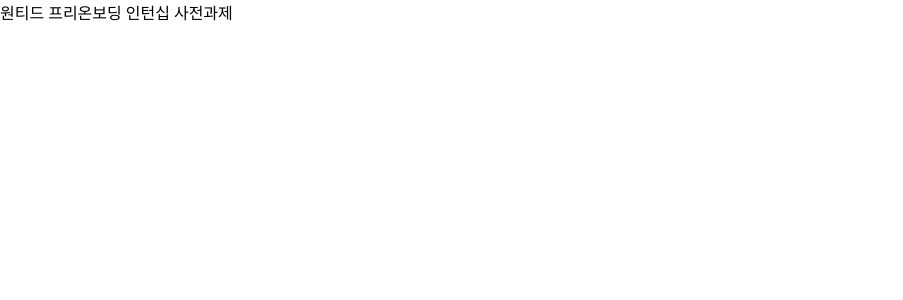
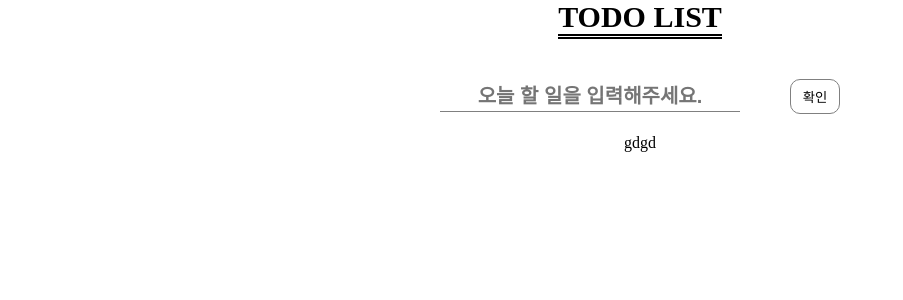
Before and after one commit to TaekJinJang/wanted-pre-onboarding-frontend, a React (Create React App) app: page /todo in a window 1280 px wide. Shown: the top 300 px of the page, without its empty margins (0-903 px from the left). Built offline with nearby package versions, Linux system fonts and the light colour scheme; sample sign-in values are in the browser's storage.

Commit message:
style :: TODO 스타일 적용

```diff
--- /dev/null
+++ b/src/UI/TodoStyle.tsx
@@ -0,0 +1,64 @@
+import styled from 'styled-components';
+
+//Header 및 Input
+export const TodoStyle = {
+  TodoContainer: styled.div`
+    display: flex;
+    flex-direction: column;
+    height: 100vh;
+    justify-content: center;
+    align-items: center;
+  `,
+  TodoLogoSpan: styled.span`
+    margin-bottom: 30px;
+    font-size: 30px;
+    font-weight: 800;
+    border-bottom: 5px double black;
+  `,
+  TodoInputContainer: styled.div`
+    display: flex;
+    justify-content: space-evenly;
+    align-items: center;
+    margin-bottom: 10px;
+    width: 500px;
+
+    input {
+      width: 300px;
+      font-size: 20px;
+      font-weight: 600;
+      text-align: center;
+      line-height: 1.5;
+      border-bottom: 1px solid gray;
+    }
+    button {
+      margin: 10px 0px;
+      width: 50px;
+      height: 35px;
+      border: 1px solid gray;
+      border-radius: 10px;
+      &:disabled {
+        background-color: #b8b8b8;
+        cursor: not-allowed;
+        transition: 0.1s ease-in-out;
+      }
+
+      transition: 0.1s ease-in-out;
+    }
+  `,
+};
+
+//TODO LIST
+export const todoListStyle = {
+  TodoListContainer: styled.div`
+    height: 90%;
+    overflow: auto;
+    ::-webkit-scrollbar {
+      width: 7px; /* 스크롤바의 너비 */
+    }
+    ::-webkit-scrollbar-thumb {
+      height: 20%; /* 스크롤바의 길이 */
+      background: #e6e6e6; /* 스크롤바의 색상 */
+      border-radius: 10px;
+    }
+  `,
+};
--- /dev/null
+++ b/src/components/TodoList.tsx
@@ -0,0 +1,12 @@
+import react from 'react';
+import { todoListStyle as S } from '../UI/TodoStyle';
+
+export function TodoList() {
+  return (
+    <>
+      <S.TodoListContainer>
+        <div>gdgd</div>
+      </S.TodoListContainer>
+    </>
+  );
+}
--- a/src/pages/Todo.tsx
+++ b/src/pages/Todo.tsx
@@ -1,5 +1,7 @@
 import React, { useEffect } from 'react';
 import { useNavigate } from 'react-router-dom';
+import { TodoStyle as S } from '../UI/TodoStyle';
+import { TodoList } from '../components/TodoList';
 
 function Todo() {
   const navigate = useNavigate();
@@ -12,7 +14,14 @@ function Todo() {
 
   return (
     <>
-      <div>원티드 프리온보딩 인턴십 사전과제</div>
+      <S.TodoContainer>
+        <S.TodoLogoSpan>TODO LIST</S.TodoLogoSpan>
+        <S.TodoInputContainer>
+          <input placeholder="오늘 할 일을 입력해주세요." />
+          <button>확인</button>
+        </S.TodoInputContainer>
+        <TodoList />
+      </S.TodoContainer>
     </>
   );
 }
```
